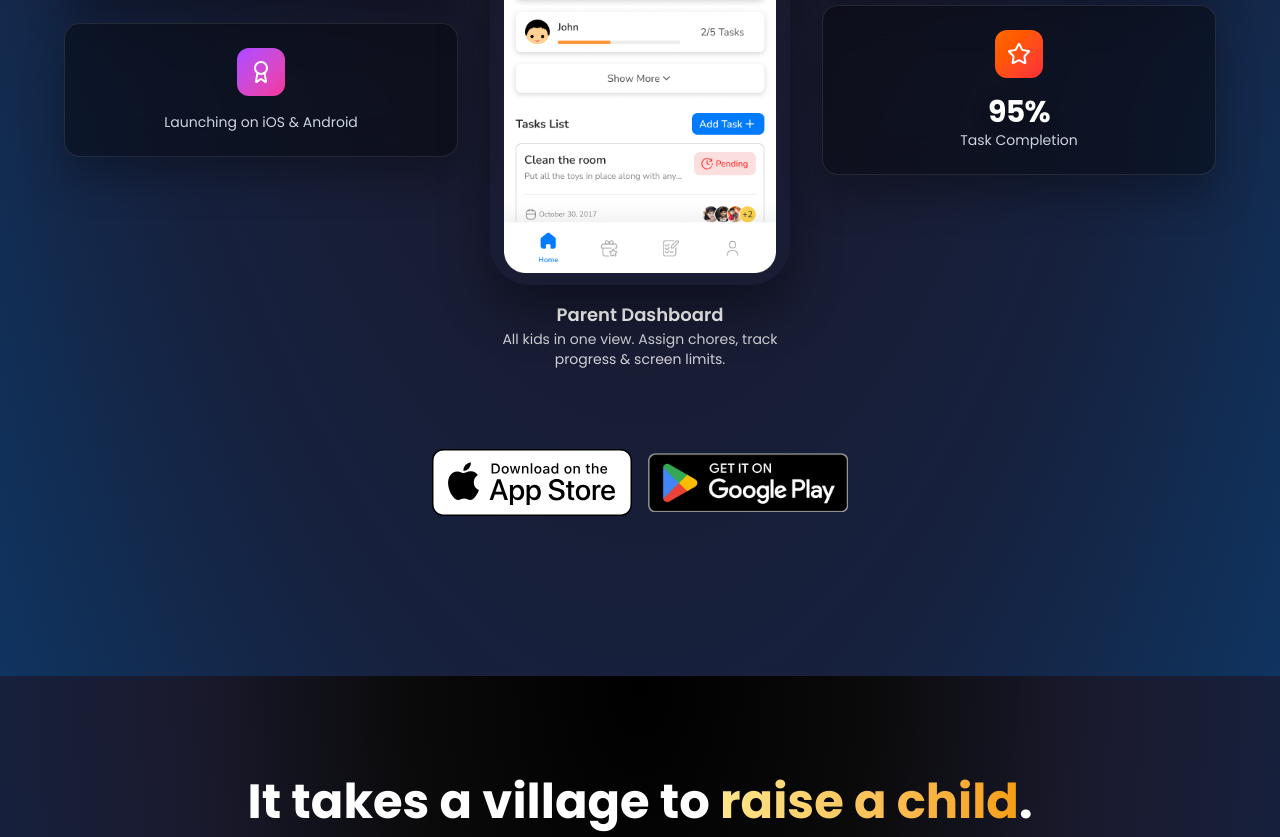
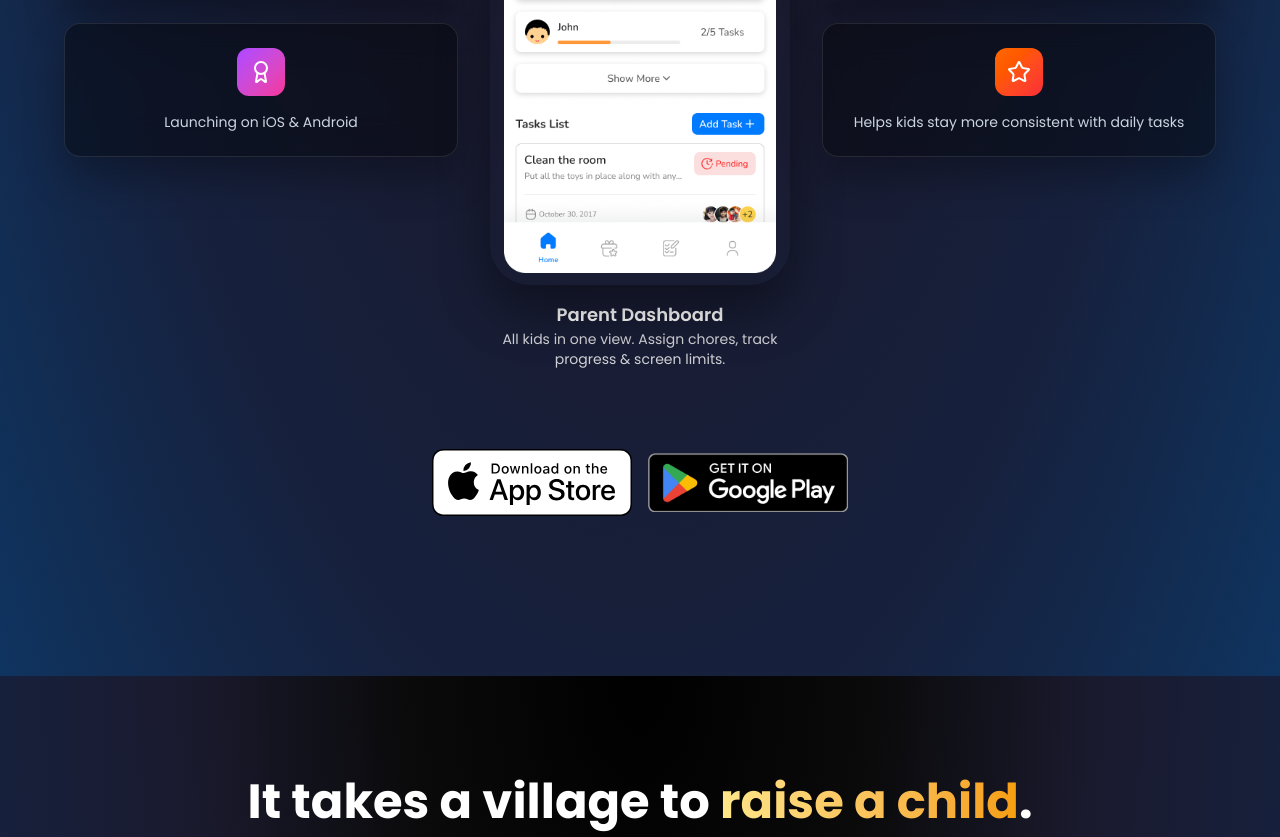
Before and after one commit to taskhabs25/taskhabs, a Next.js app: page / in a window 1280 px wide. Shown: the part 1551-2388 px from the top of the page. Built offline with nearby package versions, Linux system fonts and the light colour scheme.

Commit message:
hero text update

```diff
--- a/src/app/components/hero-v4.tsx
+++ b/src/app/components/hero-v4.tsx
@@ -339,8 +339,8 @@ const handleJoin = async (e: FormEvent) => {
                   <Star className="w-6 h-6 text-white" />
                 </div>
                 <div className={`stats-counter ${statsVisible ? "opacity-100" : "opacity-0"}`}>
-                  <p className="hero-title text-3xl font-bold">95%</p>
-                  <p className="hero-description text-sm">Task Completion</p>
+                  {/* <p className="hero-title text-3xl font-bold">95%</p> */}
+                  <p className="hero-description text-sm">Helps kids stay more consistent with daily tasks</p>
                 </div>
               </div>
             </div>
```
